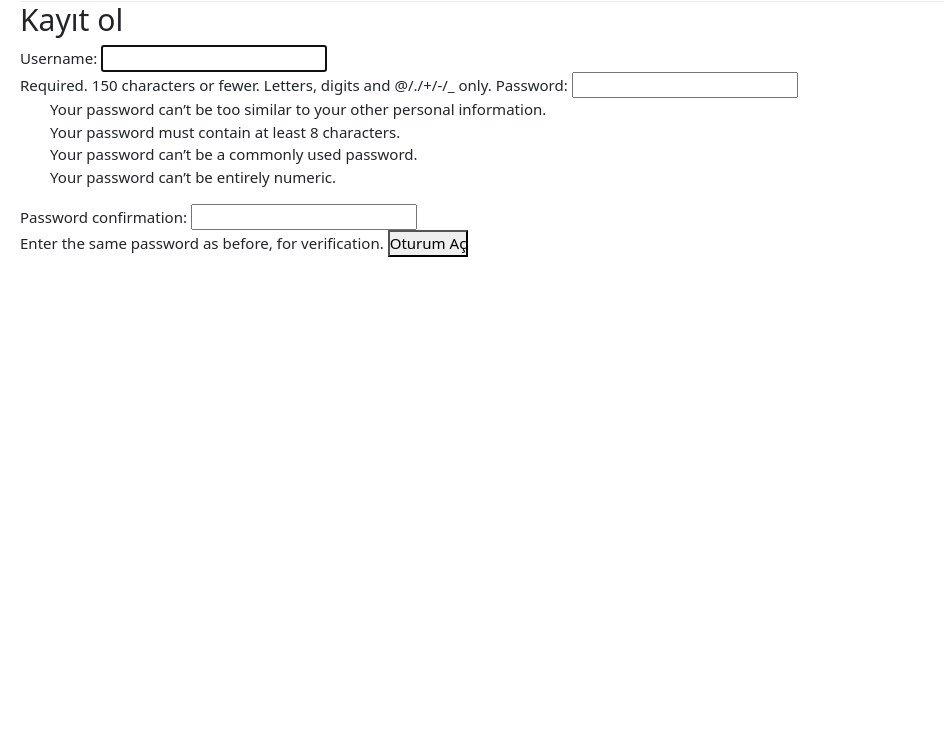
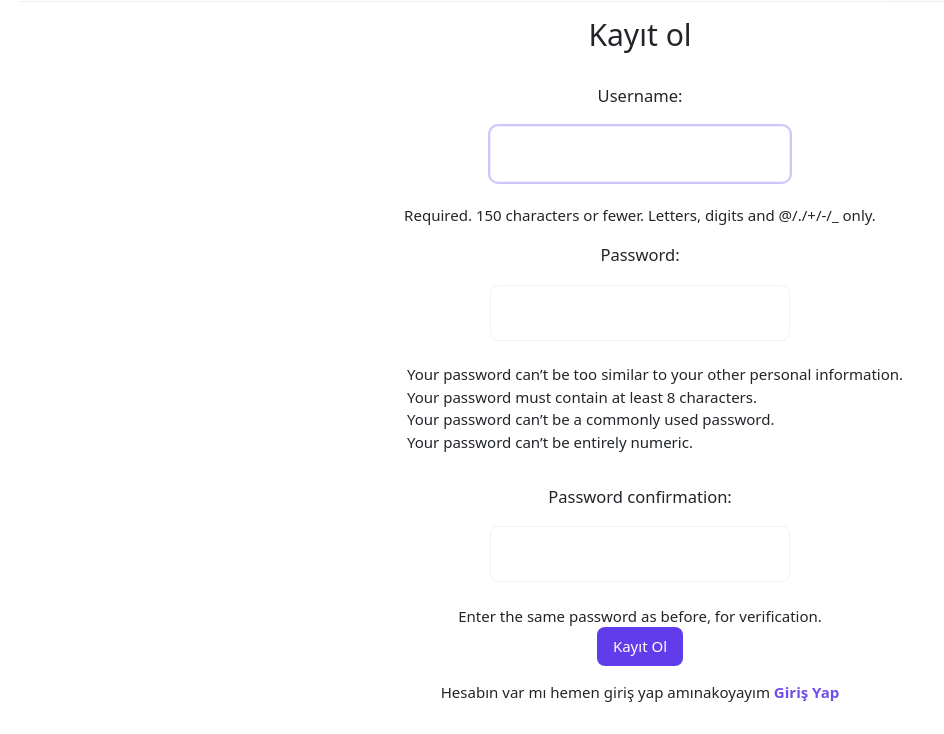
Before and after one commit to iibrahimkahramann/mackolikDjango, a Django app: page /register/ in a window 1280 px wide. Shown: the part 78-812 px from the top of the page, without its empty margins (0-944 px from the left). Before the commit the page ends 335 px from the top, so only its background shows below. Run offline with Django 4.2, Linux system fonts and the light colour scheme; some web fonts are replaced.

Commit message:
login ve register sayfaları düzenlendi dashboard yapılıyor

```diff
--- a/templates/user/register.html
+++ b/templates/user/register.html
@@ -2,18 +2,14 @@
 {% load static %}
 {%block content%}
 
-<form method="post">
+<form method="post" class="login-form">
 
       <h2>Kayıt ol</h2>
 
       {% csrf_token %}
       {{ form }}
-      <button type="submit">Oturum Aç</button>
+      <button type="submit">Kayıt Ol</button>
+      <p class="form-msg">Hesabın var mı hemen giriş yap amınakoyayım <a href="/login">Giriş Yap</a> </p>
 
 </form>
-
-
-
-
-
 {% endblock %}
```
Also changed, not shown: templates/user/login.html (+3 -5 lines).
